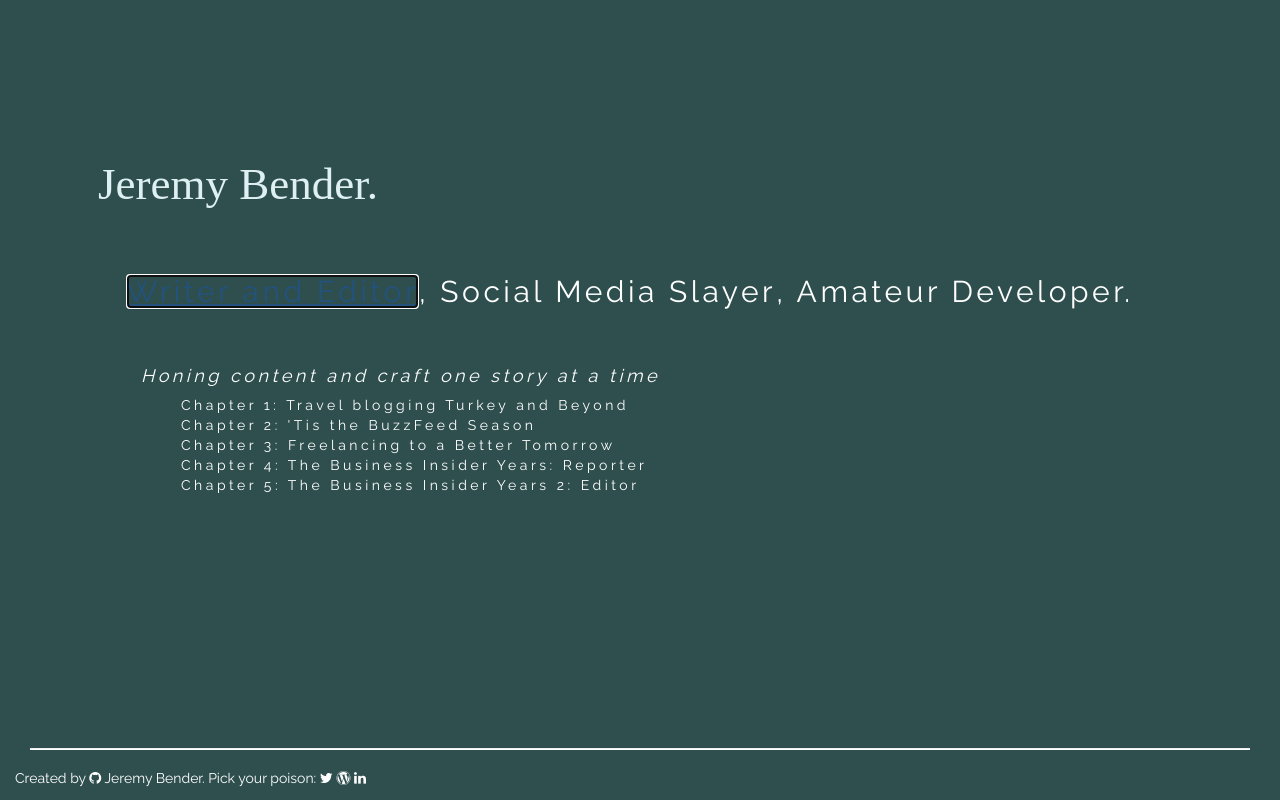
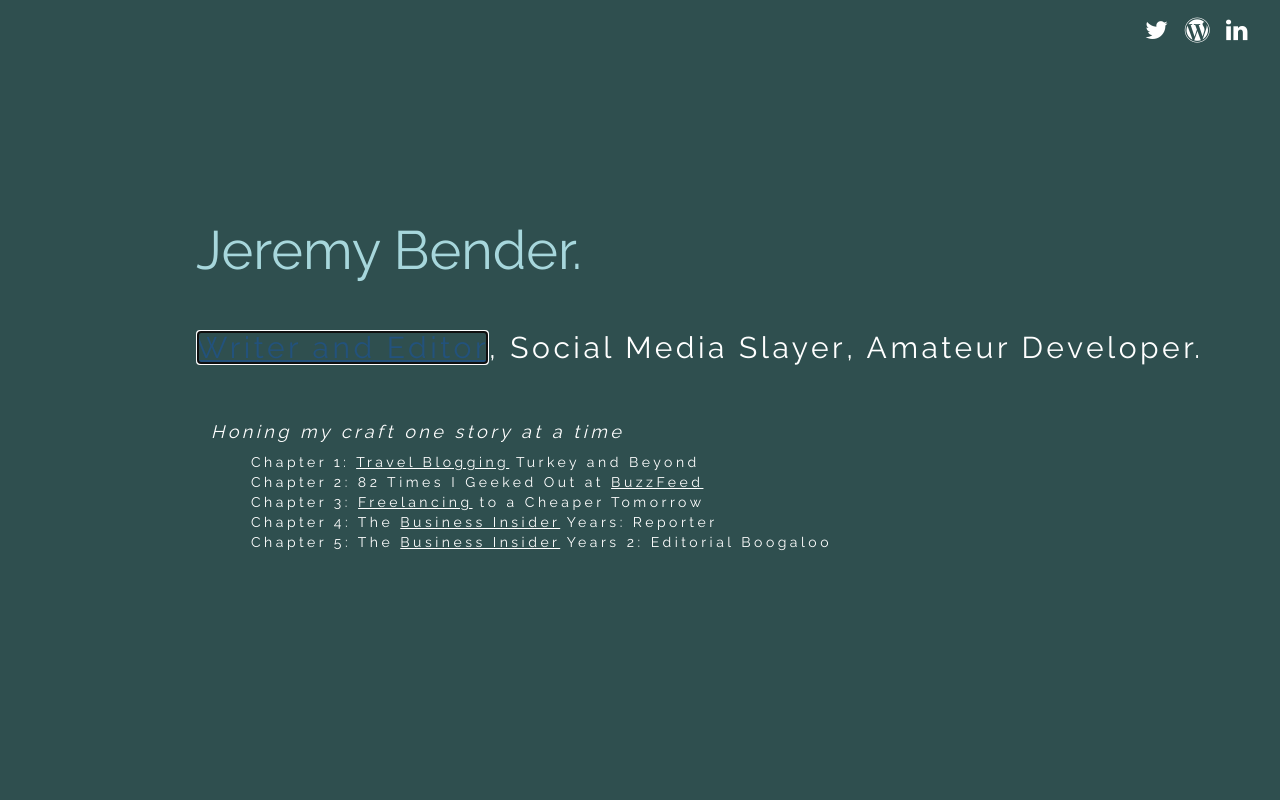
Before and after one commit to dooster/Professional-Portfolio, a plain HTML site: page index.html in a window 1280 px wide. Both pictures are taken after a click on the tab "Writer and Editor". Drawn offline with nearby package versions, Linux system fonts and the light colour scheme; a web font is replaced by a local one.

Commit message:
Finished design, just need to improve social copy.

```diff
--- a/css/style.css
+++ b/css/style.css
@@ -4,12 +4,12 @@
 
 html, body {
 	height: 100%;
+	font-family: 'Raleway', sans-serif;
 }
 
 body {
 	background-color: #2f4f4f;
 	color: white;
-	font-family: 'Raleway', sans-serif;
 }
 
 .ui-tabs,
@@ -30,11 +30,16 @@ body {
 }
 
 .content {
-	min-height: 100%;
 	margin: 0 auto -5em;
-	padding-left: 7em;
+	padding-left: 12em;
 }
 
+#header {
+	padding: .5em .5em;
+	text-align: right;
+	font-size: 25px;
+	letter-spacing: 0.2em;
+}
 footer {
 	height: 5em;
 }
@@ -57,19 +62,22 @@ ul {
 }
 
 h1 {
-	font-size: 45px;
+	font-size: 54px;
 }
 
 #name {
 	margin-top: 10em;
-	padding: 0em 0em 2.5em;
-	color: #def0f2;
-	font-family: 'Droid Serif', serif;
+	padding: 0em 0em 1.5em 2em;
+	color: #a7d7dc;
 }
 
 .jobs {
 	letter-spacing: 0.25em;
 	margin-left: -3em;
+}
+
+.links a {
+	text-decoration: underline;
 }
 
 #one-line li {
--- a/index.html
+++ b/index.html
@@ -9,10 +9,15 @@
 		<link href="https://fonts.googleapis.com/css?family=Droid+Serif|Raleway" rel="stylesheet">
 		<script src="js/jQuery.js"></script>
 		<script src="js/jquery-ui.min.js"></script>
-		<script src="js/script.js"></script>
 	</head>
 
 	<body class="container-fluid">
+		<div id='header'>
+			<a href="https://www.twitter.com/bendedbrains"> <i class="fa fa-twitter"></i></a>
+			<a href="https://www.bendedbrains.com"> <i class="fa fa-wordpress"></i></a>
+			<a href="https://www.linkedin.com/in/jisbender"> <i class="fa fa-linkedin"></i></a>
+		</div>
+
 		<div class="content">
 			<div class="row col-xs-12" id="name">
 				<h1>Jeremy Bender.</h1>
@@ -24,53 +29,46 @@
 					<li><h2>, <a href="#fragment-2" class="item">Social Media Slayer</a></h2></li>
 					<li><h2>, <a href="#fragment-3" class="item">Amateur Developer</a>.</h2></li>
 				</ul>
+				<div class="links">
 					<div id="fragment-1">
-					<h4><em>Honing content and craft one story at a time</em></h4>
+						<h4><em>Honing my craft one story at a time</em></h4>
 						<ul>
-						<li><a href="http://bendedbrains.com/category/travel/">Chapter 1: Travel blogging Turkey and Beyond</a></li>
-						<li><a href="https://www.buzzfeed.com/jeremybender">Chapter 2: 'Tis the BuzzFeed Season</a></li>
-						<li><a href="http://www.cheapism.com/jeremy-bender/">Chapter 3: Freelancing to a Better Tomorrow</a></li>
-						<li><a href="http://www.businessinsider.com/author/jeremy-bender">Chapter 4: The Business Insider Years: Reporter</a></li>
-						<li><a href="http://www.businessinsider.com/defense">Chapter 5: The Business Insider Years 2: Editor</a></li>
+							<li>Chapter 1: <a href="http://bendedbrains.com/category/travel/">Travel Blogging</a> Turkey and Beyond</li>
+							<li>Chapter 2: 82 Times I Geeked Out at <a href="https://www.buzzfeed.com/jeremybender">BuzzFeed</a></li>
+							<li>Chapter 3: <a href="http://www.cheapism.com/jeremy-bender/">Freelancing</a> to a Cheaper Tomorrow</li>
+							<li>Chapter 4: The <a href="http://www.businessinsider.com/author/jeremy-bender">Business Insider</a> Years: Reporter</a></li>
+							<li>Chapter 5: The <a href="http://www.businessinsider.com/defense">Business Insider</a> Years 2: Editorial Boogaloo</a></li>
 						</ul>
 					</div>
 
 					<div id="fragment-2">
-					<h4><em>Look! I'm social!</em></h4>
+						<h4><em>Look Ma, I'm being social!</em></h4>
 						<ul>
 							<li>#ExcitingPersonalAccounts</li>
 								<ul>
-								<li><a href="https://www.twitter.com/bendedbrains">Tweet like a bird, I want to tweet away</a></li>
+									<li><a href="https://www.twitter.com/bendedbrains">Tweet like a bird</a>, I want to tweet away</li>
 									<li><a href="https://www.instagram.com/bendedbrains/">A Jeremy-eyed lens</a></li>
-								<li><a href="https://www.linkedin.com/in/jisbender">For the professionally minded</a></li>
+									<li><a href="https://www.linkedin.com/in/jisbender">Linking</a> the professionally minded</li>
 								</ul>
-						<li>#MoarExcitingProfessionalAccounts</li>
+							<li>#ExcitingProfessionalAccounts</li>
 								<ul>
-								<li><a href="https://twitter.com/BI_Defense">Tweets of war and rumors of war</a></li>
-								<li><a href="https://www.facebook.com/BusinessInsiderDefense/">Facebook posts on the above</a></li>
+									<li><a href="https://twitter.com/BI_Defense">Tweets</a> of war and rumors of war</li>
+									<li><a href="https://www.facebook.com/BusinessInsiderDefense/">Facebook posts</a> on the above</li>
 								</ul>
 					</div>
 
 					<div id="fragment-3">
 						<h4><em>Building apps so you don't have to</em></h4>
 							<ul>
-							<li><a href="http://dooster.github.io/Neighborhood-Map/">Mapping the hottest restaurants in Astoria, New York</a></li>
-							<li><a href="http://dooster.github.io/arcade-game/">Challenge! Can you get Empress Cat Lady to safety?</a></li>
-							<li><a href="https://www.github.com/dooster">An entire Github of amateurish excellence</a></li>
+								<li><a href="http://dooster.github.io/Neighborhood-Map/">Mapping the most delectable restaurants</a> in Astoria, New York</li>
+								<li>Challenge! Can you get <a href="http://dooster.github.io/arcade-game/">Empress Cat Lady</a> to safety?</li>
+								<li>An entire <a href="https://www.github.com/dooster">Github</a> of amateurish excellence</a></li>
 							</ul>
 					</div>
 				</div>
 			</div>
+		</div>
 
-		<footer class="site-footer">
-			<div class="col-xs-12">
-				<hr>
-			</div>
-			<p>Created by <a href="https://www.github.com/dooster"><i class="fa fa-github"></i> Jeremy Bender</a>. Pick your poison: <a href="https://www.twitter.com/bendedbrains"> <i class="fa fa-twitter"></i></a>
-			<a href="https://www.bendedbrains.com"> <i class="fa fa-wordpress"></i></a>
-			<a href="https://www.linkedin.com/in/jisbender"> <i class="fa fa-linkedin"></i></a>
-			</p>
-		</footer>
 		<script>
 			$(function() {
 				$('#tabs').tabs({
```
Lines whose indentation alone changed are shown as unchanged.
